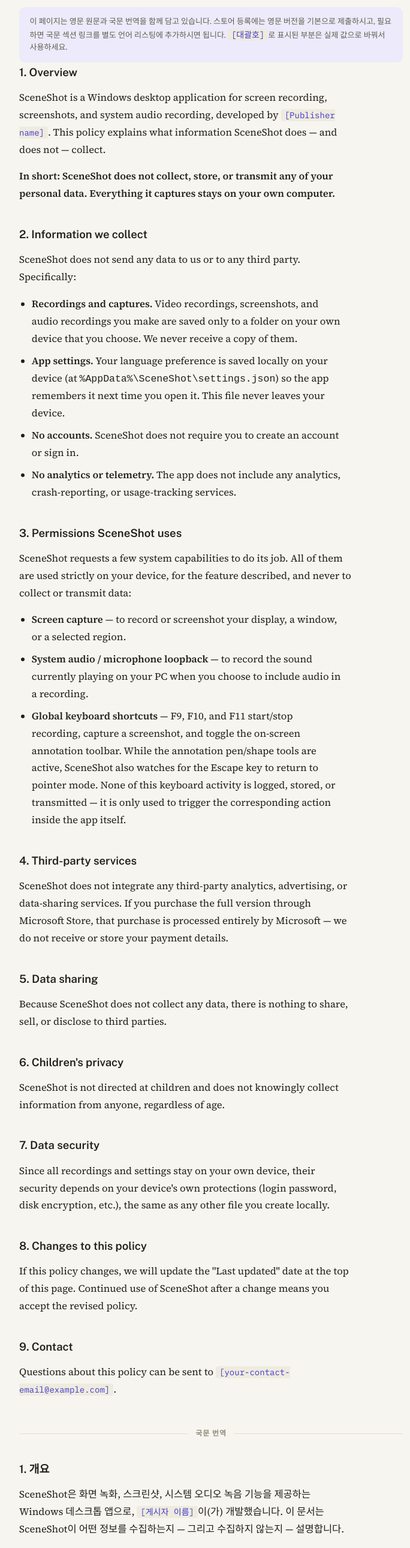
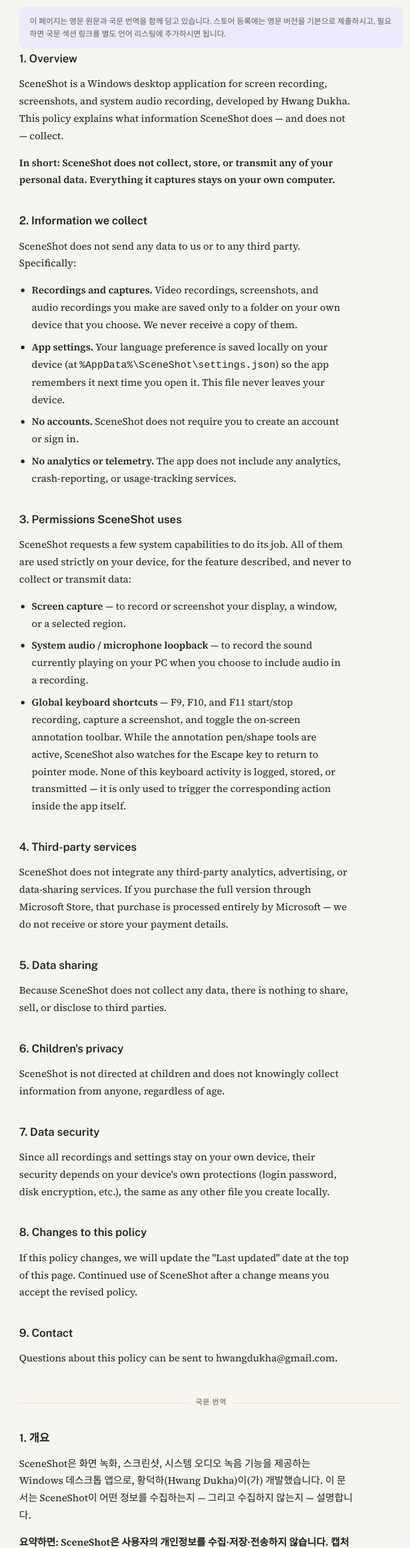
Before and after one commit to bjiyoung/sceneshot, a plain HTML site: page index.html in a window 1280 px wide. Shown: the part 220-2800 px from the top of the page at 60% size, without its empty margins (288-972 px from the left). Drawn offline with nearby package versions, Linux system fonts and the light colour scheme.

Commit message:
Fill in publisher name and contact email

```diff
--- a/index.html
+++ b/index.html
@@ -102,14 +102,14 @@
   </div>
 
   <div class="lang-note">
-    이 페이지는 영문 원문과 국문 번역을 함께 담고 있습니다. 스토어 등록에는 영문 버전을 기본으로 제출하시고, 필요하면 국문 섹션 링크를 별도 언어 리스팅에 추가하시면 됩니다. <span class="placeholder">[대괄호]</span>로 표시된 부분은 실제 값으로 바꿔서 사용하세요.
+    이 페이지는 영문 원문과 국문 번역을 함께 담고 있습니다. 스토어 등록에는 영문 버전을 기본으로 제출하시고, 필요하면 국문 섹션 링크를 별도 언어 리스팅에 추가하시면 됩니다.
   </div>
 
   <!-- ============== ENGLISH ============== -->
 
   <section>
     <h2>1. Overview</h2>
-    <p>SceneShot is a Windows desktop application for screen recording, screenshots, and system audio recording, developed by <span class="placeholder">[Publisher name]</span>. This policy explains what information SceneShot does — and does not — collect.</p>
+    <p>SceneShot is a Windows desktop application for screen recording, screenshots, and system audio recording, developed by Hwang Dukha. This policy explains what information SceneShot does — and does not — collect.</p>
     <p><strong>In short: SceneShot does not collect, store, or transmit any of your personal data. Everything it captures stays on your own computer.</strong></p>
   </section>
 
@@ -161,7 +161,7 @@
 
   <section>
     <h2>9. Contact</h2>
-    <p>Questions about this policy can be sent to <span class="placeholder">[your-contact-email@example.com]</span>.</p>
+    <p>Questions about this policy can be sent to hwangdukha@gmail.com.</p>
   </section>
 
   <div class="divider">국문 번역</div>
@@ -170,7 +170,7 @@
 
   <section>
     <h2>1. 개요</h2>
-    <p>SceneShot은 화면 녹화, 스크린샷, 시스템 오디오 녹음 기능을 제공하는 Windows 데스크톱 앱으로, <span class="placeholder">[게시자 이름]</span>이(가) 개발했습니다. 이 문서는 SceneShot이 어떤 정보를 수집하는지 — 그리고 수집하지 않는지 — 설명합니다.</p>
+    <p>SceneShot은 화면 녹화, 스크린샷, 시스템 오디오 녹음 기능을 제공하는 Windows 데스크톱 앱으로, 황덕하(Hwang Dukha)이(가) 개발했습니다. 이 문서는 SceneShot이 어떤 정보를 수집하는지 — 그리고 수집하지 않는지 — 설명합니다.</p>
     <p><strong>요약하면: SceneShot은 사용자의 개인정보를 수집·저장·전송하지 않습니다. 캡처한 모든 내용은 사용자의 PC 안에만 남습니다.</strong></p>
   </section>
 
@@ -222,11 +222,11 @@
 
   <section>
     <h2>9. 문의</h2>
-    <p>이 정책에 대해 문의하실 내용은 <span class="placeholder">[연락받을 이메일 주소]</span>로 보내주세요.</p>
+    <p>이 정책에 대해 문의하실 내용은 hwangdukha@gmail.com로 보내주세요.</p>
   </section>
 
   <div class="footer-note">
-    Template drafted for SceneShot. Replace the bracketed placeholders (publisher name, contact email) with your own details before publishing, and update the "Last updated" date whenever you revise this page.
+    SceneShot © 2026 Hwang Dukha.
   </div>
 
 </div>
```
